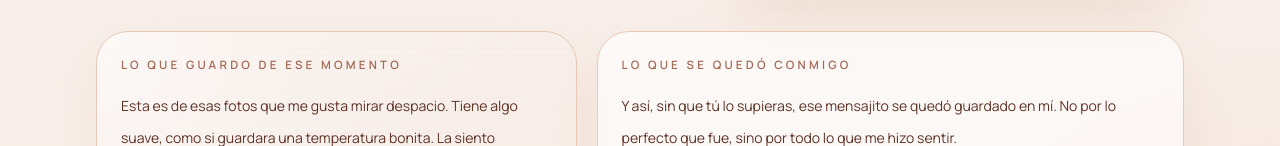
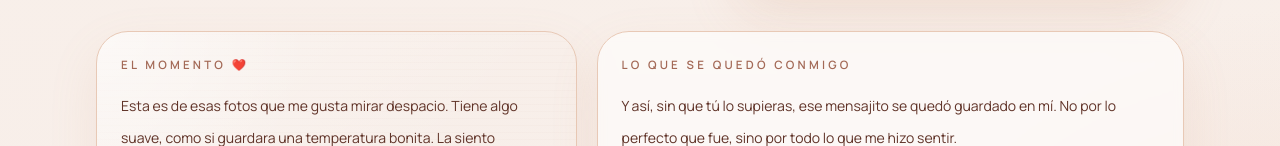
Before and after one commit to Uri3l-06/Te-amo-Valu, a React (Vite) app: page /gallery/la-foto-que-parece-abrazo in a window 1280 px wide. Shown: the part 606-752 px from the top of the page. Built offline with nearby package versions, Linux system fonts and the light colour scheme.

Commit message:
Actualizar MemoryDetailPage.tsx

```diff
--- a/src/features/gallery/MemoryDetailPage.tsx
+++ b/src/features/gallery/MemoryDetailPage.tsx
@@ -95,7 +95,7 @@ export function MemoryDetailPage() {
       <div className="grid gap-5 lg:grid-cols-[0.9fr_1.1fr]">
         <div className="paper-texture rounded-[2rem] border border-border bg-surface-soft/70 p-6 shadow-paper">
           <p className="text-[0.72rem] font-semibold uppercase tracking-[0.28em] text-muted">
-            Lo que guardo de ese momento
+            El momento ❤️
           </p>
 
           <div className="mt-4 space-y-4 whitespace-pre-wrap text-sm leading-8 text-text">
```
